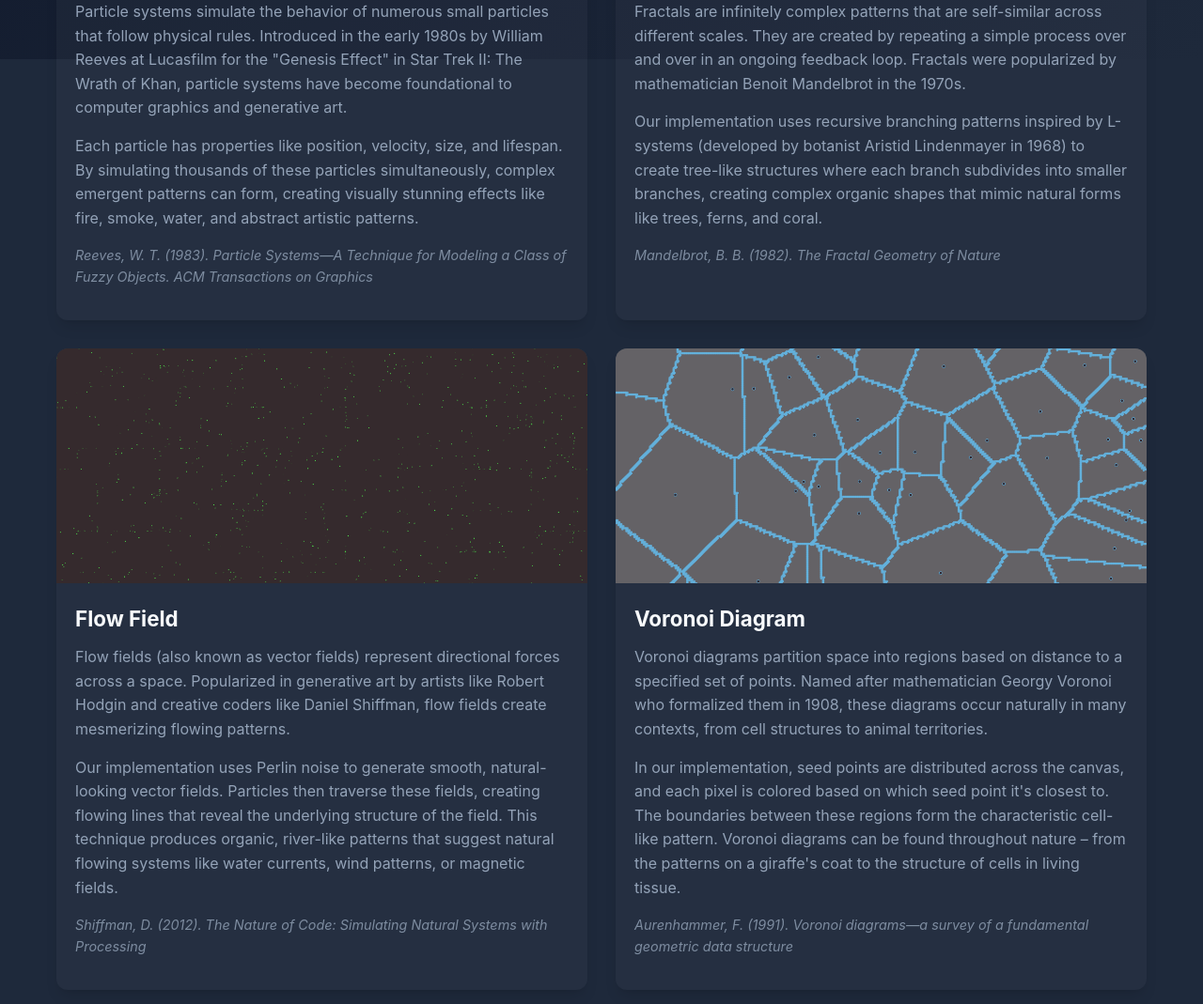
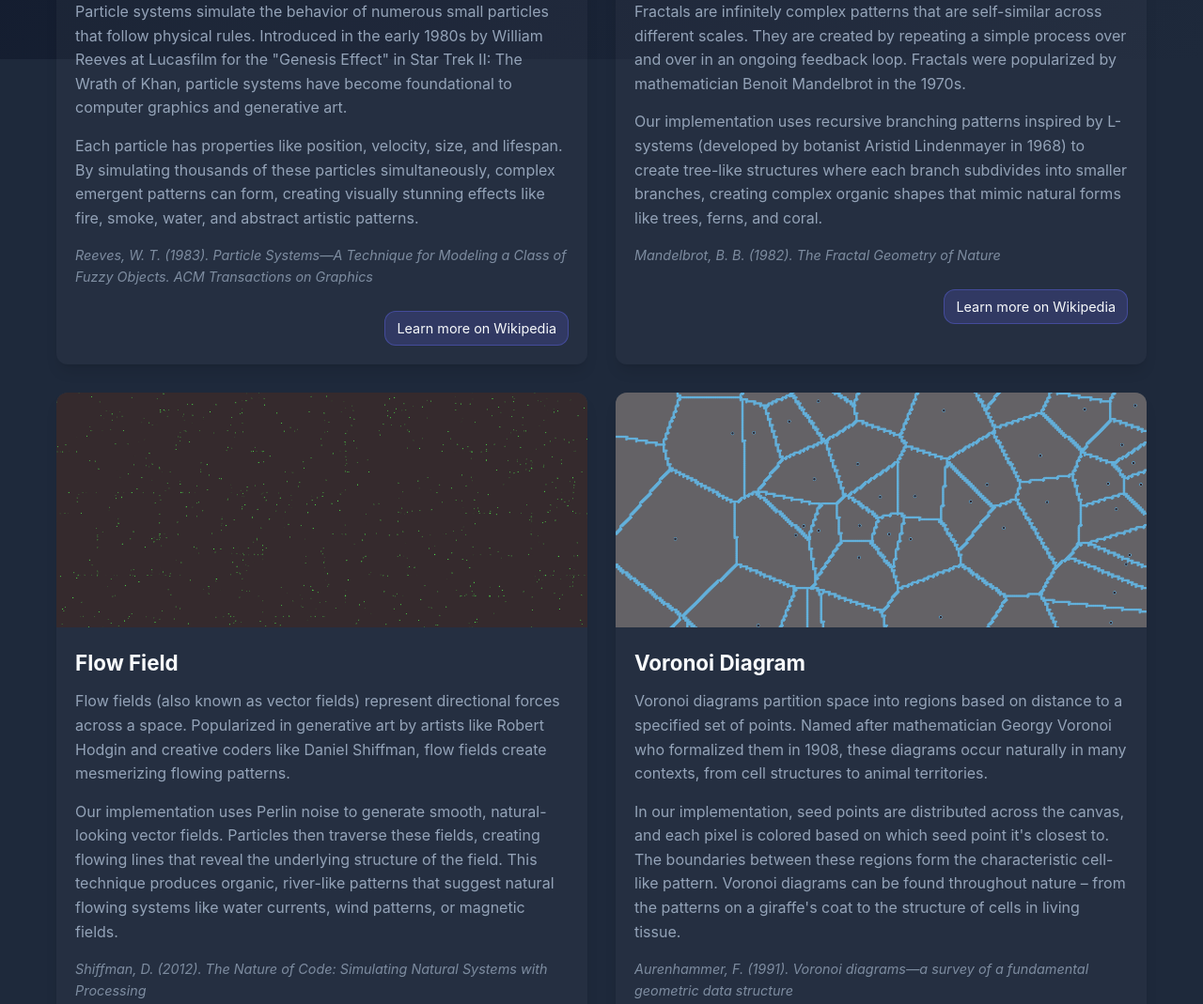
Before and after one commit to Saganaki22/ProceduralGen, a plain HTML site: page about.html in a window 1280 px wide. Shown: the part 737-1806 px from the top of the page at 94% size. Drawn offline with Linux system fonts and the light colour scheme.

Commit message:
Update about.html

```diff
--- a/about.html
+++ b/about.html
@@ -143,10 +143,12 @@
             overflow: hidden;
             box-shadow: var(--shadow);
             transition: transform 0.3s ease;
+            cursor: pointer;
         }
 
         .algorithm-card:hover {
             transform: translateY(-5px);
+            box-shadow: 0 15px 25px rgba(0, 0, 0, 0.2);
         }
 
         .algorithm-image {
@@ -180,6 +182,24 @@
             font-style: italic;
             color: var(--mid);
             opacity: 0.8;
+        }
+
+        .learn-more-btn {
+            display: inline-block;
+            margin-top: 10px;
+            padding: 6px 12px;
+            background: rgba(99, 102, 241, 0.2);
+            color: var(--light);
+            border-radius: var(--radius);
+            text-decoration: none;
+            font-size: 0.9rem;
+            transition: all 0.2s ease;
+            border: 1px solid rgba(99, 102, 241, 0.4);
+        }
+
+        .learn-more-btn:hover {
+            background: rgba(99, 102, 241, 0.4);
+            transform: translateY(-2px);
         }
 
         footer {
@@ -504,5 +524,55 @@
             <p>Procedural Art Generator &copy; 2025 | Created with ❤️ for generative art</p>
         </footer>
     </div>
+
+    <script>
+        document.addEventListener('DOMContentLoaded', function() {
+            const wikiLinks = {
+                'Particle System': 'https://en.wikipedia.org/wiki/Particle_system',
+                'Recursive Patterns (Fractals)': 'https://en.wikipedia.org/wiki/Fractal',
+                'Flow Field': 'https://en.wikipedia.org/wiki/Vector_field',
+                'Voronoi Diagram': 'https://en.wikipedia.org/wiki/Voronoi_diagram',
+                'Wave Patterns': 'https://en.wikipedia.org/wiki/Wave',
+                'Truchet Tiles': 'https://en.wikipedia.org/wiki/Truchet_tiles',
+                'Perlin Noise': 'https://en.wikipedia.org/wiki/Perlin_noise',
+                'Fractal Brownian Motion (fBm)': 'https://en.wikipedia.org/wiki/Fractional_Brownian_motion',
+                'L-System': 'https://en.wikipedia.org/wiki/L-system',
+                'Reaction-Diffusion': 'https://en.wikipedia.org/wiki/Reaction%E2%80%93diffusion_system',
+                'Penrose Tiling': 'https://en.wikipedia.org/wiki/Penrose_tiling',
+                'Lorenz Attractor': 'https://en.wikipedia.org/wiki/Lorenz_system'
+            };
+
+            const cards = document.querySelectorAll('.algorithm-card');
+
+            cards.forEach(card => {
+                const titleElement = card.querySelector('h3');
+                if (!titleElement) return;
+
+                const title = titleElement.textContent.trim();
+                const wikiUrl = wikiLinks[title];
+
+                if (wikiUrl) {
+                    const contentDiv = card.querySelector('.algorithm-content');
+                    const btnContainer = document.createElement('div');
+                    btnContainer.style.textAlign = 'right';
+
+                    const learnMoreBtn = document.createElement('a');
+                    learnMoreBtn.href = wikiUrl;
+                    learnMoreBtn.target = '_blank';
+                    learnMoreBtn.className = 'learn-more-btn';
+                    learnMoreBtn.textContent = 'Learn more on Wikipedia';
+
+                    btnContainer.appendChild(learnMoreBtn);
+                    contentDiv.appendChild(btnContainer);
+
+                    card.addEventListener('click', function(e) {
+                        if (!e.target.closest('.learn-more-btn')) {
+                            window.open(wikiUrl, '_blank');
+                        }
+                    });
+                }
+            });
+        });
+    </script>
 </body>
 </html>
```
